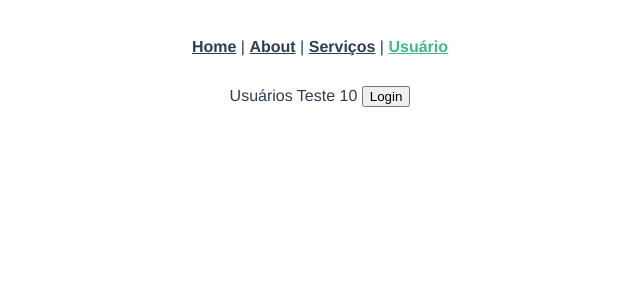
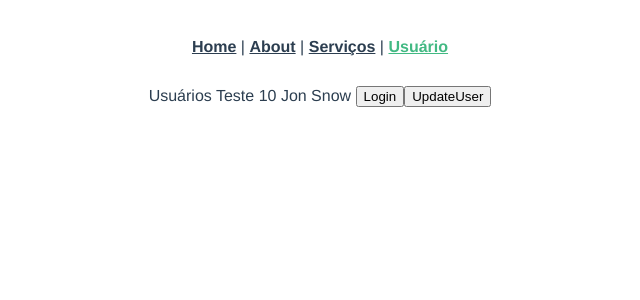
Before and after one commit to RuanSilva6721/to_do_vue, a Vue app: page /usuarios/10 in a window 1280 px wide. Shown: the top 300 px of the page, without its empty margins (320-960 px from the left). Built offline with nearby package versions, Linux system fonts and the light colour scheme.

Commit message:
usando Vuex part2 'mutations'

```diff
--- a/src/store/index.js
+++ b/src/store/index.js
@@ -13,6 +13,12 @@ export default createStore({
   getters: {
   },
   mutations: {
+    storeUser(state, data){
+
+      console.log('Teste state',data)
+      state.user = data
+
+    },
   },
   actions: {
   },
--- a/src/views/UsersView.vue
+++ b/src/views/UsersView.vue
@@ -3,8 +3,15 @@
         Usuários Teste
         {{ $route.params.id }}
 
+        {{ $store.state.user.first_name }}
+        {{ $store.state.user.last_name }}
+
         <button @click="login()">
         Login
+        </button>
+
+        <button @click="updateUser()">
+        UpdateUser
         </button>
     </div>
 </template>
@@ -12,19 +19,34 @@
 <script>
 export default {
     created(){
+
         console.log(this.$route)
         console.log(this.$router)
         console.log(this.$store)
+
+
     },
     methods:{
         login(){
             console.log('login')
             this.$router.push('/')
+        },
+        updateUser(){
+            const newUser = {
+        first_name: 'Ruan',
+        last_name: 'Felipe',
+        email: 'jon@snow.com.br'
+    }
+    this.$store.commit('storeUser', newUser)
         }
     },
     data(){
         return {
-
+            user: {
+        first_name: 'Jon',
+        last_name: 'Snow',
+        email: 'jon@snow.com.br'
+    }
         }
     }
 }
```
